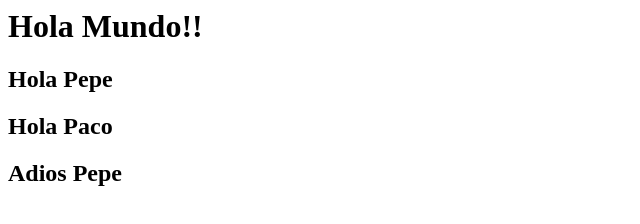
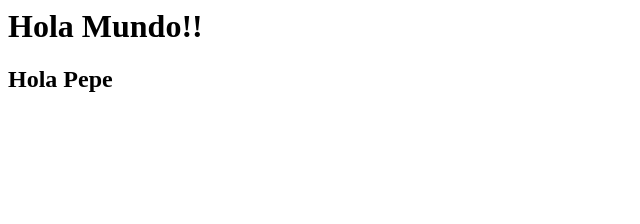
Before and after one commit to JOBFER1/MyFirstRepo, a plain HTML site: page index.html in a window 1280 px wide. Shown: the whole page, without its empty margins (0-640 px from the left). Drawn offline with Linux system fonts and the light colour scheme.

Commit message:
Update index.html

```diff
--- a/index.html
+++ b/index.html
@@ -1,4 +1,2 @@
 <h1>Hola Mundo!!</h1>
 <h2>Hola Pepe</h2>
-<h2>Hola Paco</h2>
-<h2>Adios Pepe</h2>
```
